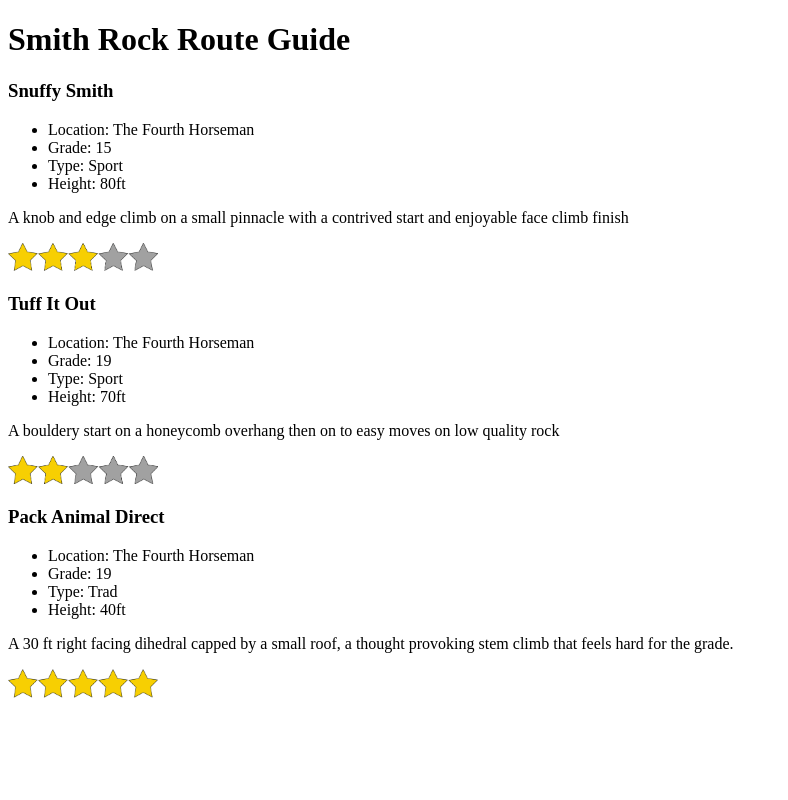
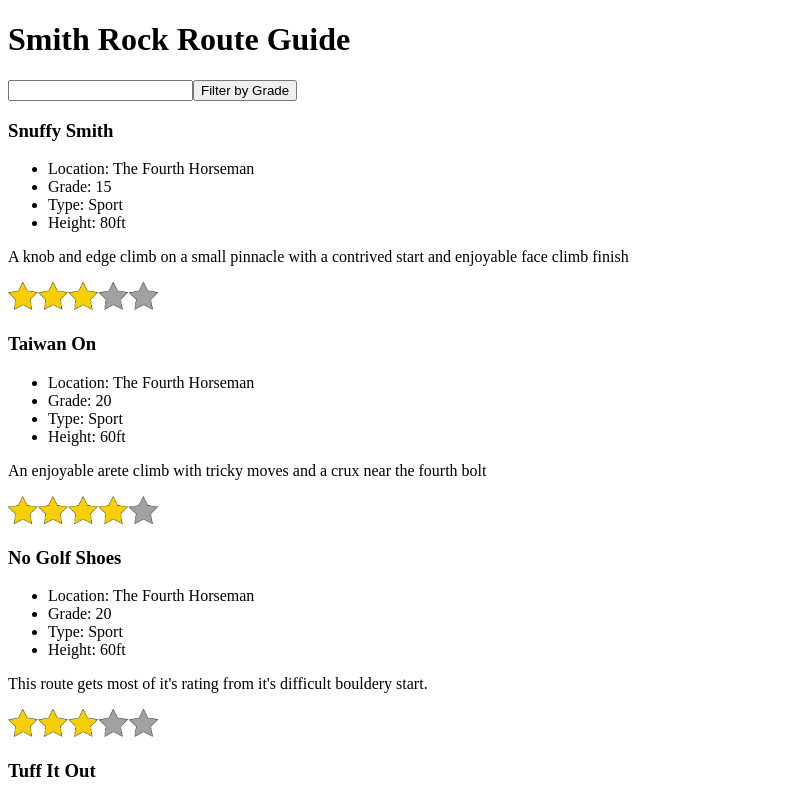
Before and after one commit to 1stBoltCrux/SmithRock, an Angular app: page / in a window 1280 px wide. Shown: the top 800 px of the page, without its empty margins (0-788 px from the left). Built offline with nearby package versions, Linux system fonts and the light colour scheme.

Commit message:
add functional filtering pipe that takes in argument inputted by user

```diff
--- a/src/app/filterResult.pipe.ts
+++ b/src/app/filterResult.pipe.ts
@@ -8,10 +8,10 @@ import { Route } from './models/route.model';
 
 export class FilterResultPipe implements PipeTransform {
 
-  transform(input: Route[]){
+  transform(input: Route[], desiredGrade){
     let filterResult: Route[] = [];
     for (let i = 0; i < input.length; i++) {
-      if(input[i].grade < 20){
+      if(input[i].grade <= desiredGrade){
         filterResult.push(input[i]);
       }
     }
--- a/src/app/route-list/route-list.component.html
+++ b/src/app/route-list/route-list.component.html
@@ -1,5 +1,7 @@
 <div class="container">
-  <div *ngFor="let route of childRouteList | filterGrade" class="routeList">
+<input #routeGrade>
+<button (click)="submitGrade(routeGrade.value)">Filter by Grade </button>
+  <div *ngFor="let route of childRouteList | filterGrade:filterByGrade" class="routeList">
     <h3>{{route.name}}</h3>
     <ul>
       <li>Location: {{route.area}}</li>
--- a/src/app/route-list/route-list.component.ts
+++ b/src/app/route-list/route-list.component.ts
@@ -9,6 +9,12 @@ import { Route } from '../models/route.model'
 export class RouteListComponent {
   @Input() childRouteList: Route[];
 
+filterByGrade: number = 40;
 
+submitGrade(routeGrade){
+  console.log(routeGrade)
+  let grade = parseInt(routeGrade);
+  this.filterByGrade = grade;
 
 }
+}
```
